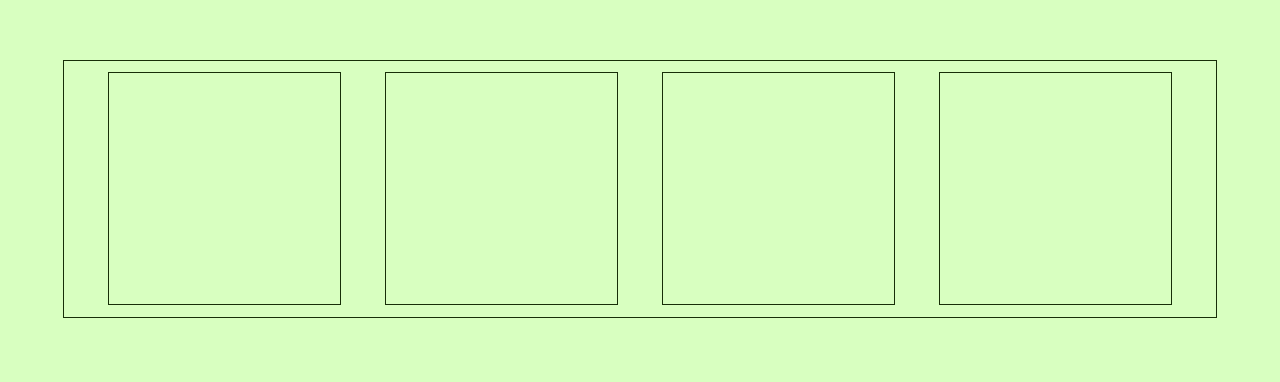
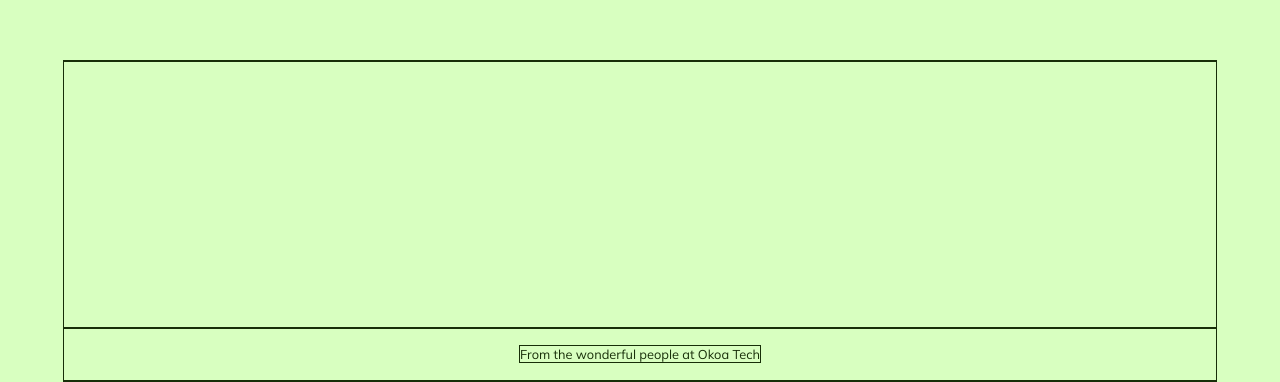
Before and after one commit to Kilimo-Africa/okoa_waste, a React (Create React App) app: page /login in a window 1280 px wide. Shown: the part 608-990 px from the top of the page. Before the commit the page ends 926 px from the top, so only its background shows below. Built offline with nearby package versions, Linux system fonts and the light colour scheme.

Commit message:
style footer section 2

```diff
--- a/src/App.css
+++ b/src/App.css
@@ -96,18 +96,6 @@ nav #nav-info>* {
   color: #172e08;
 }
 
-
-
-footer {
-  width: 100%;
-  height: 20vw;
-  border: thin solid #172e08;
-  display: flex;
-  flex-direction: row;
-  align-items: center;
-  justify-content: center;
-}
-
 #logo>* {
   height: 50%;
   width: 100%;
@@ -175,10 +163,13 @@ header a {
 
 
 footer {
+  width: 100%;
+  height: 25vw;
+  border: thin solid #172e08;
   display: flex;
-  flex-direction: row;
+  flex-direction: column;
   align-items: center;
-  justify-content: space-evenly;
+  justify-content: space-between;
 
 }
 
@@ -187,13 +178,34 @@ footer * {
   border: thin solid;
 }
 
-
 footer>* {
-  width: 20%;
-  height: 90%;
+  width: 100%;
   display: flex;
-  flex-direction: column;
+  flex-direction: row;
   align-items: center;
   justify-content: space-between;
 
 }
+
+
+.footer-1 {
+  height: 21vw;
+
+}
+
+.footer-2 {
+  height: 4vw;
+  display: flex;
+  flex-direction: column;
+  align-items: center;
+  justify-content: center;
+}
+
+.footer-2 p {
+  font-size: 1vw;
+  display: flex;
+  flex-direction: column;
+  align-items: center;
+  justify-content: center;
+  text-align: center;
+}
--- a/src/pages/Footer.js
+++ b/src/pages/Footer.js
@@ -2,10 +2,10 @@ import React from "react";
 export default function Footer() {
   return (
     <footer>
-      <div></div>
-      <div></div>
-      <div></div>
-      <div></div>
+     <div className="footer-1"></div>
+     <div className="footer-2">
+      <p>From the wonderful people at Okoa Tech</p>
+     </div>
     </footer>
   );
 }
```
